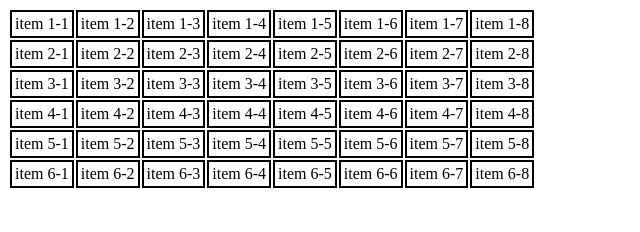
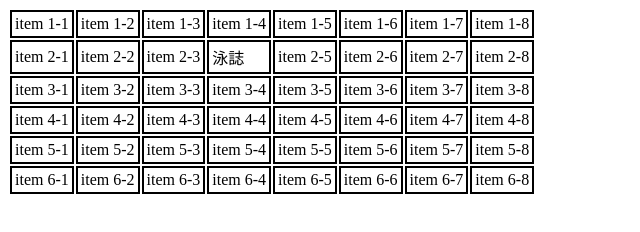
Before and after one commit to allenhuang0713/SeatingPlan, a plain HTML site: page index.html in a window 1280 px wide. Shown: the whole page, without its empty margins (0-640 px from the left). Drawn offline with Linux system fonts and the light colour scheme.

Commit message:
改自己名字

```diff
--- a/index.html
+++ b/index.html
@@ -26,7 +26,7 @@
             <td>item 2-1</td>
             <td>item 2-2</td>
             <td>item 2-3</td>
-            <td>item 2-4</td>
+            <td>泳誌</td>
             <td>item 2-5</td>
             <td>item 2-6</td>
             <td>item 2-7</td>
```
